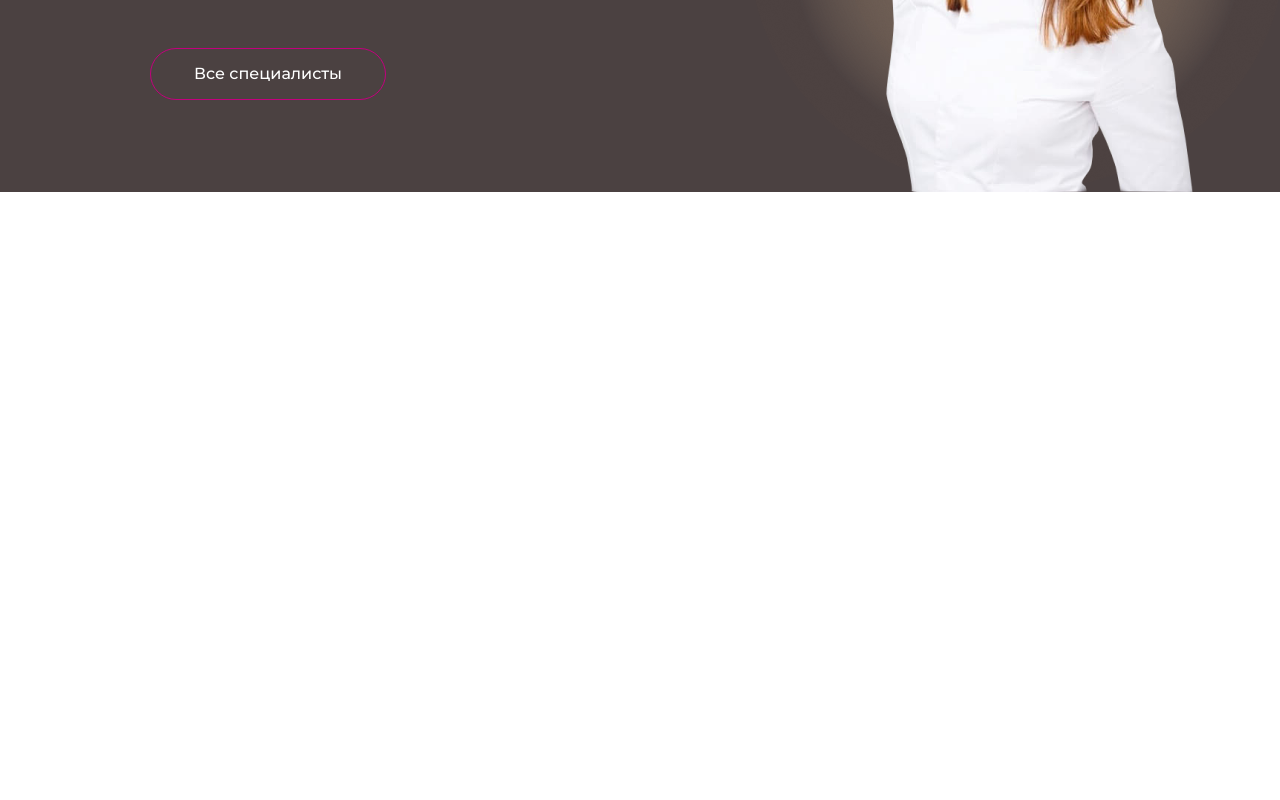
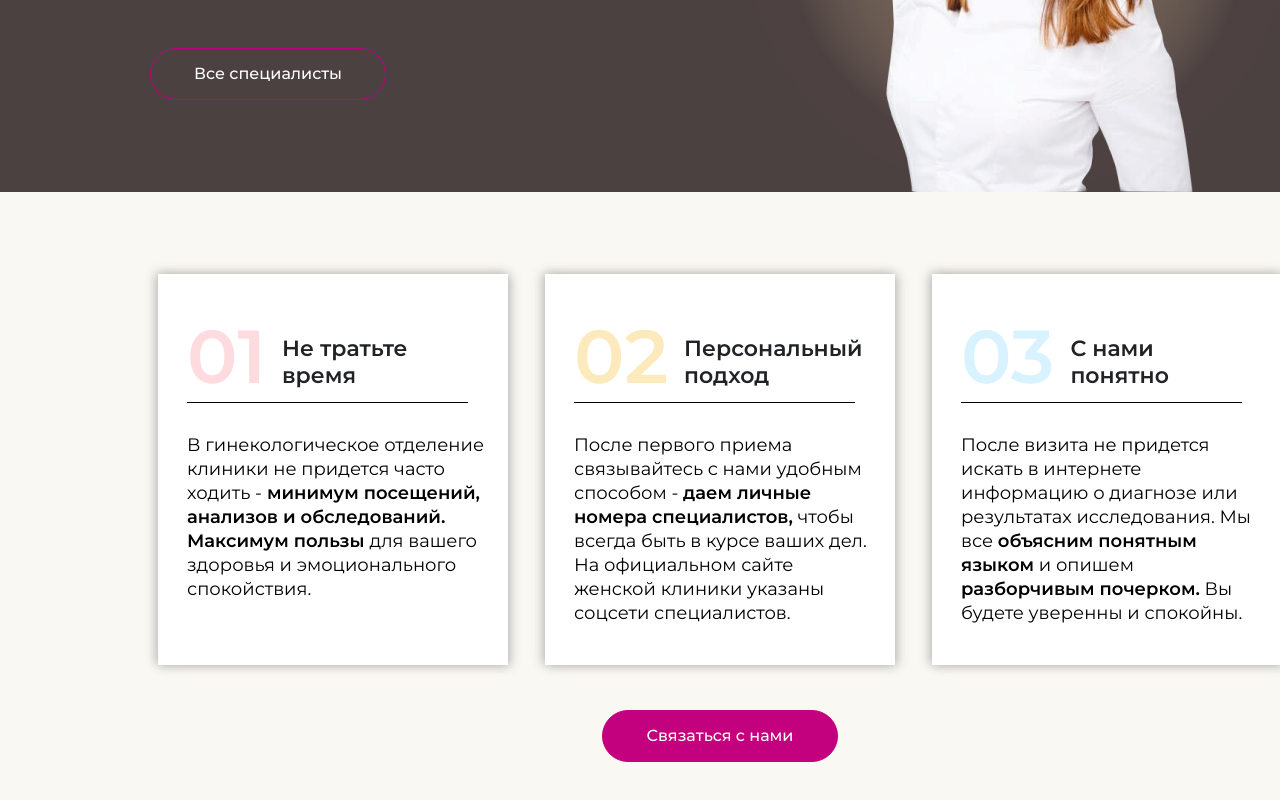
Before and after one commit to Mare4/clinic-app, a React (Create React App) app: page / in a window 1280 px wide. Shown: the part 1593-2393 px from the top of the page. Before the commit the page ends 1785 px from the top, so only its background shows below. Built offline with nearby package versions, Linux system fonts and the light colour scheme.

Commit message:
added "about-us" section

```diff
--- /dev/null
+++ b/src/AboutUs.css
@@ -0,0 +1,107 @@
+@import url("https://fonts.googleapis.com/css2?family=Montserrat:wght@400;600&display=swap");
+.about-us-main {
+  background-color: #faf8f3;
+  height: 650px;
+}
+
+.block-01-title-name {
+  margin: 0;
+  padding-top: 37px;
+  padding-left: 29px;
+  color: #fedbde;
+  font-family: "Montserrat", sans-serif;
+  font-size: 75px;
+  font-weight: 600;
+  line-height: 91px;
+}
+
+.block-02-title-name {
+  margin: 0;
+  padding-top: 37px;
+  padding-left: 29px;
+  color: #fdeabc;
+  font-family: "Montserrat", sans-serif;
+  font-size: 75px;
+  font-weight: 600;
+  line-height: 91px;
+}
+
+.block-03-title-name {
+  margin: 0;
+  padding-top: 37px;
+  padding-left: 29px;
+  color: #d8f2ff;
+  font-family: "Montserrat", sans-serif;
+  font-size: 75px;
+  font-weight: 600;
+  line-height: 91px;
+}
+
+.block-01 {
+  margin-left: 158px;
+}
+
+.block-02 {
+  margin-left: 37px;
+  margin-right: 37px;
+}
+
+.span-text-block-01 {
+  font-family: "Montserrat", sans-serif;
+  font-size: 22px;
+  color: #212226;
+  line-height: 27px;
+  font-weight: 600;
+  margin-top: 61px;
+  margin-left: 16px;
+}
+
+.blocks-text {
+  margin: 30px 15px 29px 29px;
+  font-family: "Montserrat", sans-serif;
+  font-size: 18px;
+  font-weight: 400;
+  line-height: 24px;
+}
+
+.bold-text {
+  font-weight: 600;
+}
+
+.about-us-blocks {
+  width: 350px;
+  height: 391px;
+  background: white;
+  box-shadow: 3px 1px 10px rgba(89, 88, 89, 0.3),
+    -3px -1px 10px rgba(89, 88, 89, 0.3);
+}
+
+.border_bottom {
+  border-bottom: 1px solid black;
+  margin-right: 40px;
+  margin-left: 29px;
+}
+
+.block-01-title-block {
+  display: flex;
+}
+
+.flex-block {
+  display: flex;
+  padding-top: 82px;
+}
+
+.about-us-button {
+  display: block;
+  margin: 45px auto auto;
+  width: 236px;
+  height: 52px;
+  background-color: #c3007d;
+  color: white;
+  border: 1px solid #c3007d;
+  border-radius: 50px;
+  font-size: 16px;
+  line-height: 19.5px;
+  font-weight: 500;
+  font-family: "Montserrat", sans-serif;
+}
--- /dev/null
+++ b/src/AboutUs.js
@@ -0,0 +1,66 @@
+import React from "react";
+import "./AboutUs.css";
+
+export default function AboutUs() {
+  return (
+    <div className="about-us-main">
+      <div className="flex-block">
+        <div className="about-us-blocks block-01">
+          <div className="block-01-title-block">
+            <div className="block-01-title-name">01</div>
+            <div className="span-text-block-01">
+              Не тратьте <br />
+              время
+            </div>
+          </div>
+
+          <div className="border_bottom"></div>
+          <p className="blocks-text">
+            В гинекологическое отделение клиники не придется часто ходить -
+            <span className="bold-text">
+              {" "}
+              минимум посещений, анализов и обследований. Максимум пользы{" "}
+            </span>
+            для вашего здоровья и эмоционального спокойствия.
+          </p>
+        </div>
+        <div className="about-us-blocks block-02">
+          <div className="block-01-title-block">
+            <div className="block-02-title-name">02</div>
+            <div className="span-text-block-01">
+              Персональный <br />
+              подход
+            </div>
+          </div>
+
+          <div className="border_bottom"></div>
+          <p className="blocks-text">
+            После первого приема связывайтесь с нами удобным способом -{" "}
+            <span className="bold-text">даем личные номера специалистов,</span>{" "}
+            чтобы всегда быть в курсе ваших дел. На официальном сайте женской
+            клиники указаны соцсети специалистов.{" "}
+          </p>
+        </div>
+        <div className="about-us-blocks">
+          <div className="block-01-title-block">
+            <div className="block-03-title-name">03</div>
+            <div className="span-text-block-01">
+              С нами <br />
+              понятно
+            </div>
+          </div>
+
+          <div className="border_bottom"></div>
+          <p className="blocks-text">
+            После визита не придется искать в интернете информацию о диагнозе
+            или результатах исследования. Мы все{" "}
+            <span className="bold-text">объясним понятным языком</span> и опишем{" "}
+            <span className="bold-text">разборчивым почерком.</span> Вы будете
+            уверенны и спокойны.
+          </p>
+        </div>
+      </div>
+      <button className="about-us-button">Связаться с нами</button>
+    </div>
+  );
+}
--- a/src/App.js
+++ b/src/App.js
@@ -4,6 +4,7 @@ import Nav from "./Nav";
 import MainBlock from "./MainBlock";
 import Services from "./Services";
 import DoctorBlock from "./DoctorBlock";
+import AboutUs from "./AboutUs";
 
 function App() {
   return (
@@ -12,6 +13,7 @@ function App() {
       <MainBlock />
       <Services />
       <DoctorBlock />
+      <AboutUs />
     </React.Fragment>
   );
 }
```
